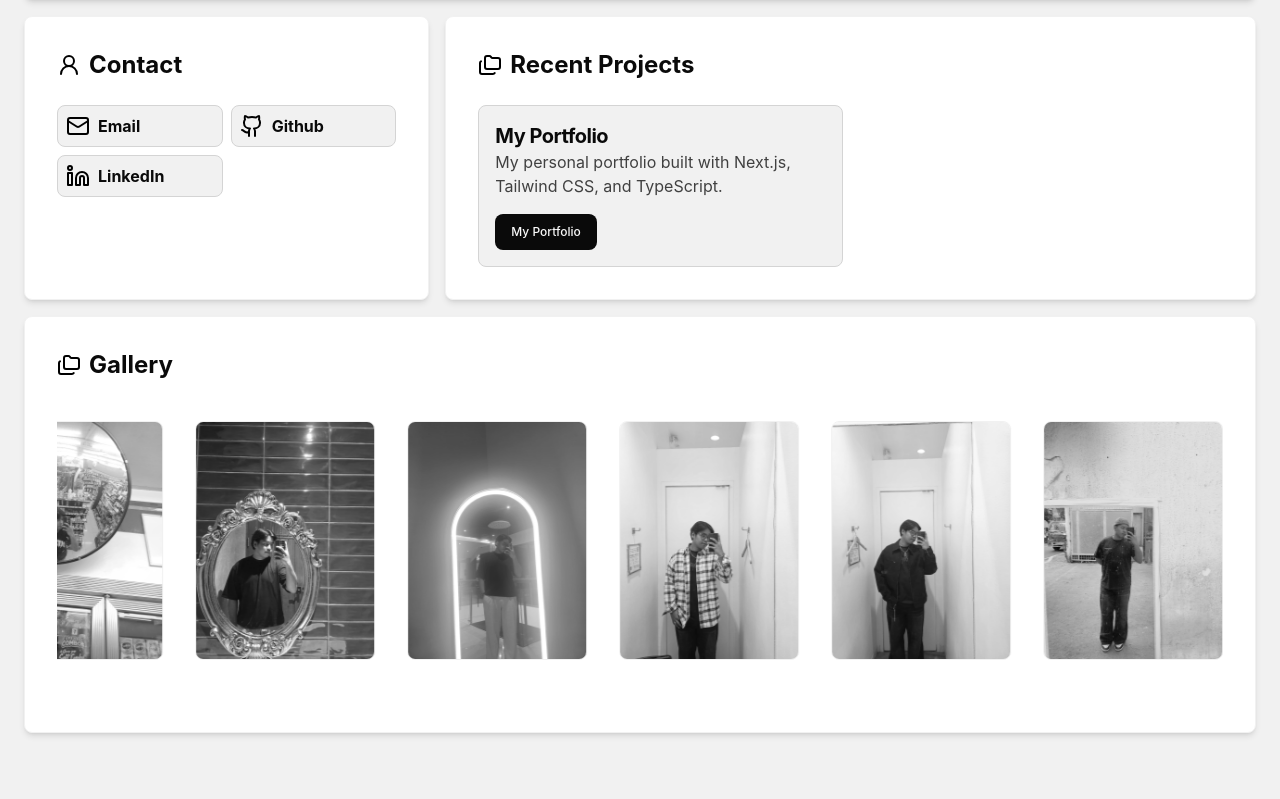
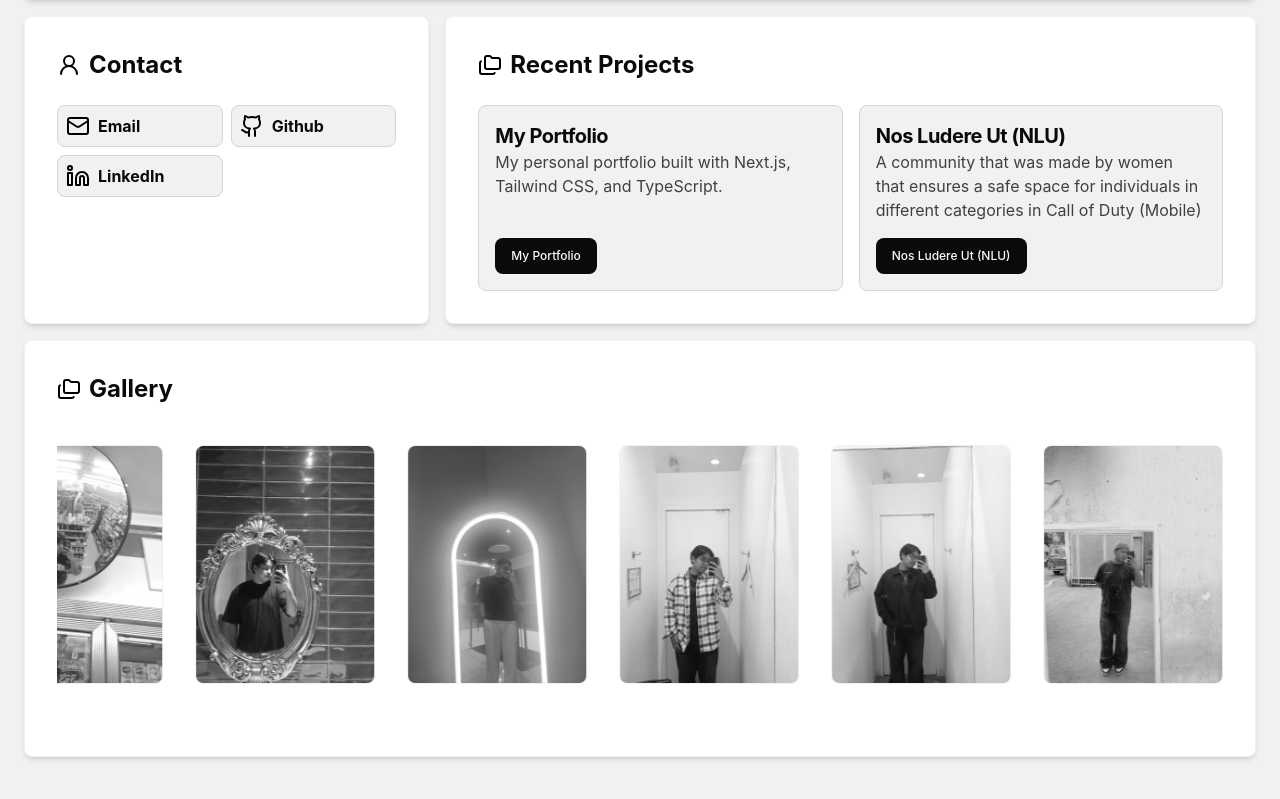
Before and after one commit to ezekielsalazar17/ezekiel-latest-portfolio, a Next.js app: page / in a window 1280 px wide. Shown: the part 1056-1855 px from the top of the page. Built offline with nearby package versions, Linux system fonts and the light colour scheme.

Commit message:
feat: add project

```diff
--- a/src/components/body/Project.tsx
+++ b/src/components/body/Project.tsx
@@ -15,6 +15,12 @@ export default function Project() {
       title: "My Portfolio",
       description: "My personal portfolio built with Next.js, Tailwind CSS, and TypeScript.",
       url: "https://ezekiel-latest-portfolio.vercel.app/",
+    },
+    {
+      title: "Nos Ludere Ut (NLU)",
+      description:
+        "A community that was made by women that ensures a safe space for individuals in different categories in Call of Duty (Mobile)",
+      url: "https://nlu-two.vercel.app/",
     },
   ];
   return (
```
